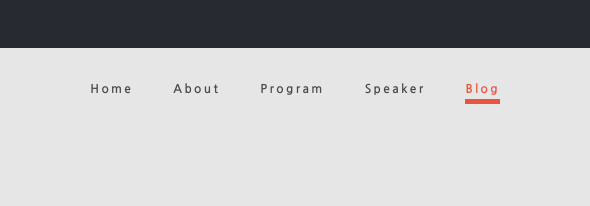
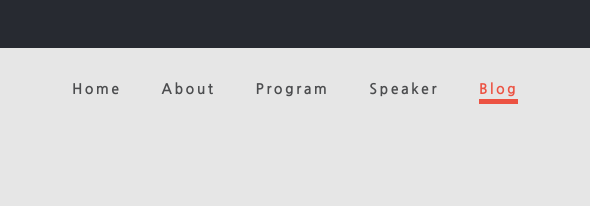
Before and after one commit to shella12/AebinAR, a website: page blog.html in a window 1280 px wide. Shown: the top 206 px of the page, 355-945 px from the left. Drawn offline with Linux system fonts and the light colour scheme; a web font is replaced by a local one.

Commit message:
Edit layout

```diff
--- a/CSS/blog.css
+++ b/CSS/blog.css
@@ -309,7 +309,7 @@ small.credits {
   .nav-links ul li {
     position: relative;
     font-family: var(--font-heading), sans-serif;
-    font-size: 12px;
+    font-size: 0.9rem;
     font-weight: bolder;
     color: var(--grey);
     line-height: 1rem;
```
